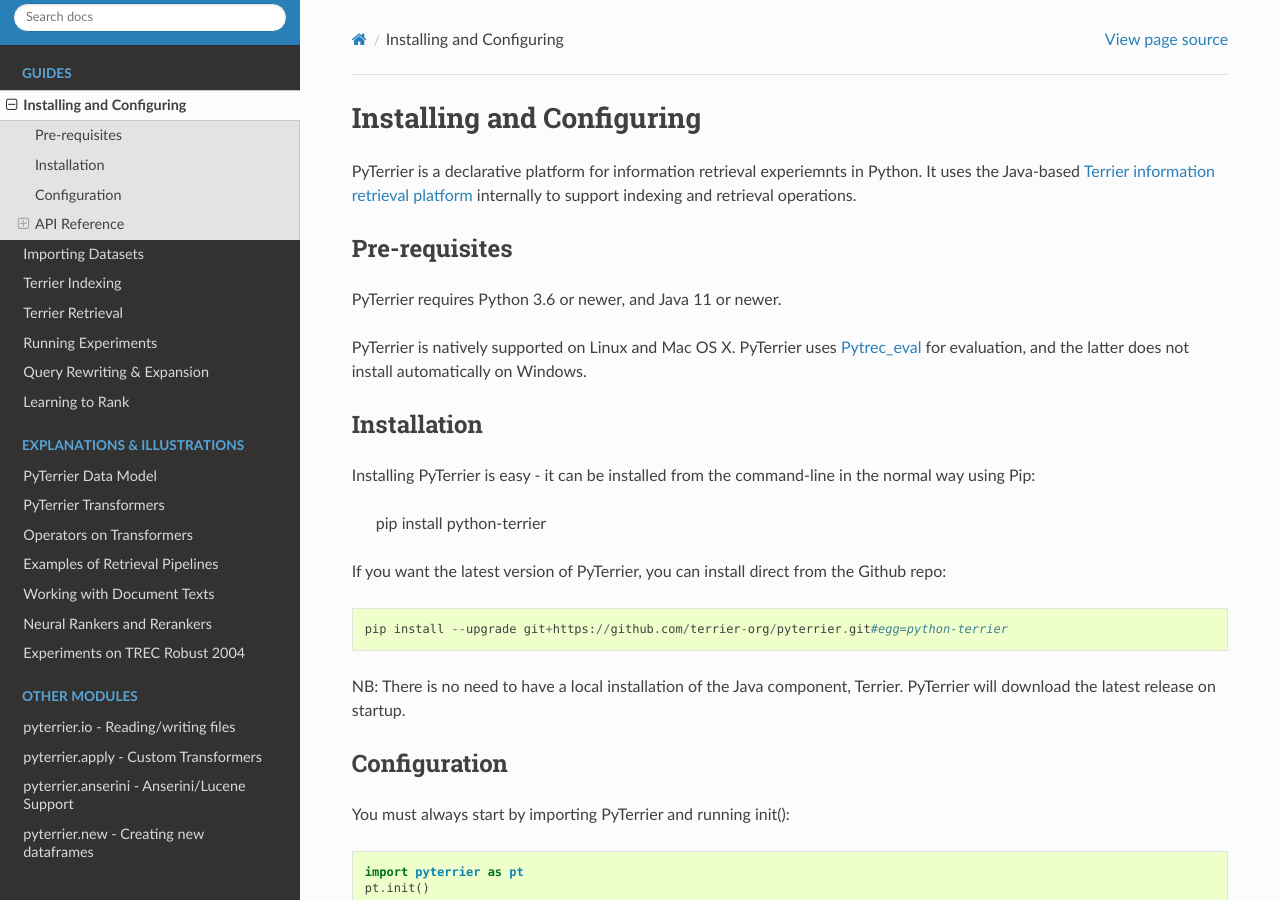
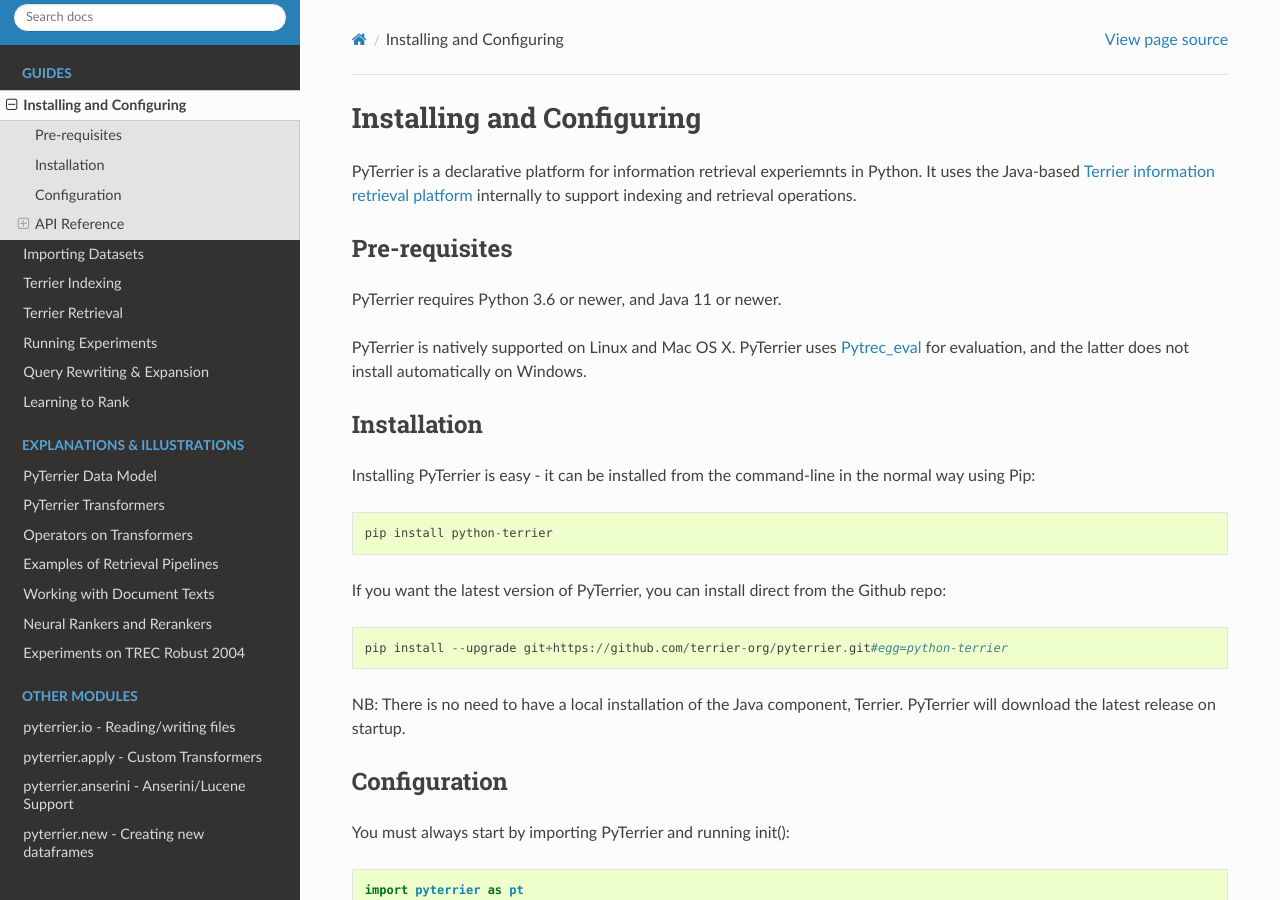
Before and after one commit to terrier-org/pyterrier, a Sphinx documentation site: the page built from docs/installation.rst, in a window 1280 px wide and 900 px high. Built offline with Sphinx 7.4.7 and the Read the Docs theme 2.0.0, drawn with Linux system fonts in a browser that asks for light colours; the version number is read from the project's files by our own code.

```diff
--- a/docs/installation.rst
+++ b/docs/installation.rst
@@ -14,7 +14,7 @@ and the latter does not install automatically on Windows.
 Installation
 ============
 
-Installing PyTerrier is easy - it can be installed from the command-line in the normal way using Pip:
+Installing PyTerrier is easy - it can be installed from the command-line in the normal way using Pip::
 
     pip install python-terrier
 
```
